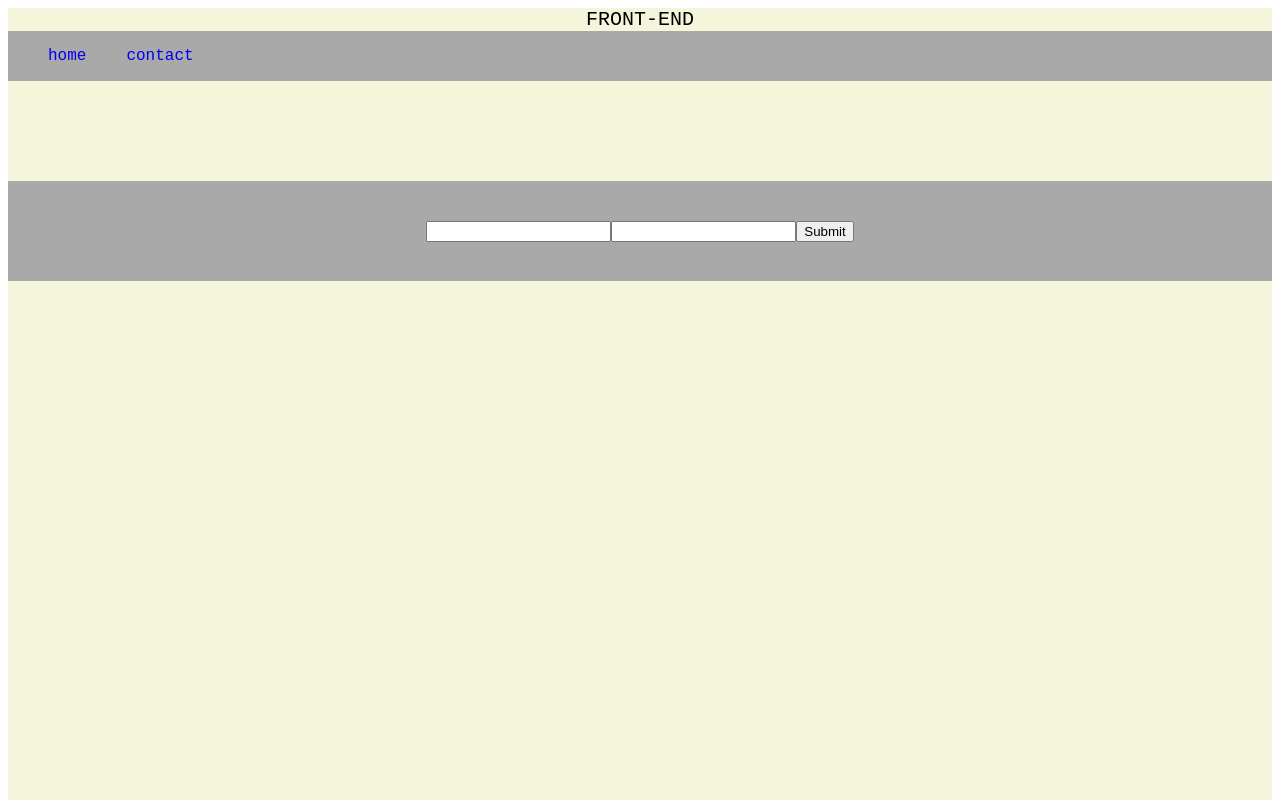
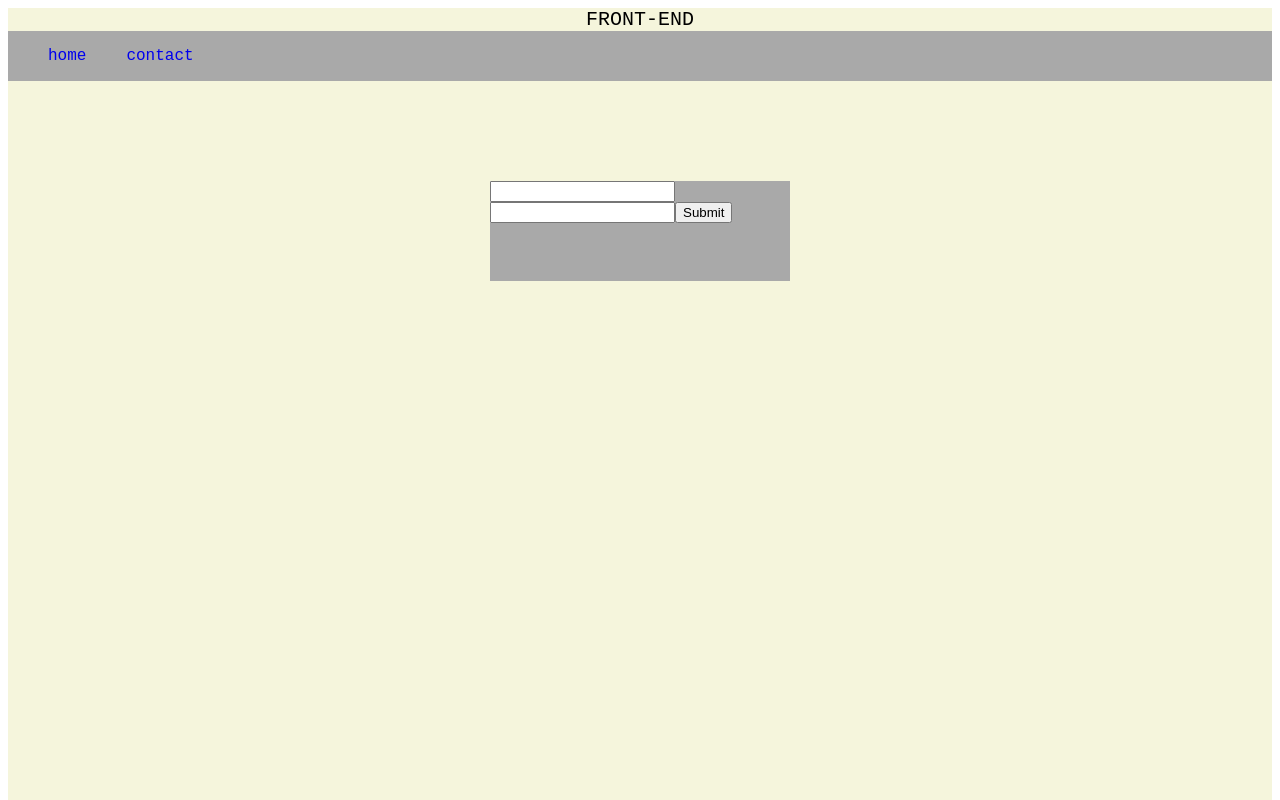
Before and after one commit to nuagedan100/Angular_Ticket_Incident, an Angular app: page / in a window 1280 px wide. Shown: the top 800 px of the page. Built offline with nearby package versions, Linux system fonts and the light colour scheme.

Commit message:
center div login

```diff
--- a/src/app/app.component.css
+++ b/src/app/app.component.css
@@ -27,23 +27,29 @@ ul {
     text-decoration: none;
 }
 
+
+/*
 a:visited {}
+a:active {}
+*/
 
 a:hover {
     color: brown;
 }
 
-a:active {}
-
 a {
     text-decoration: none;
 }
 
-.form {
+.login {
     display: flex;
-    background-color: darkgray;
-    height: 100px;
-    margin-top: 100px;
     align-items: center;
     justify-content: center;
 }
+
+.form {
+    background-color: darkgray;
+    height: 100px;
+    width: 300px;
+    margin-top: 100px;
+}
--- a/src/app/app.component.html
+++ b/src/app/app.component.html
@@ -8,12 +8,13 @@
                 </ul>
             </nav>
         </div>
-        <div class="form" (submit)="onSubmit()">
-            <label for="">
-            <input type="text" class="login" (ngModel)="login">
-            <input type="text" class="password" (ngModel)="password">
-            <input type="submit">
-          </label>
+        <div class="login">
+            <div class="form " (submit)="onSubmit()">
+                <label for=" "></label>
+                <input type="text " class="login " (ngModel)="login ">
+                <input type="text " class="password " (ngModel)="password ">
+                <input type="submit">
+            </div>
         </div>
     </div>
 </div>
```
